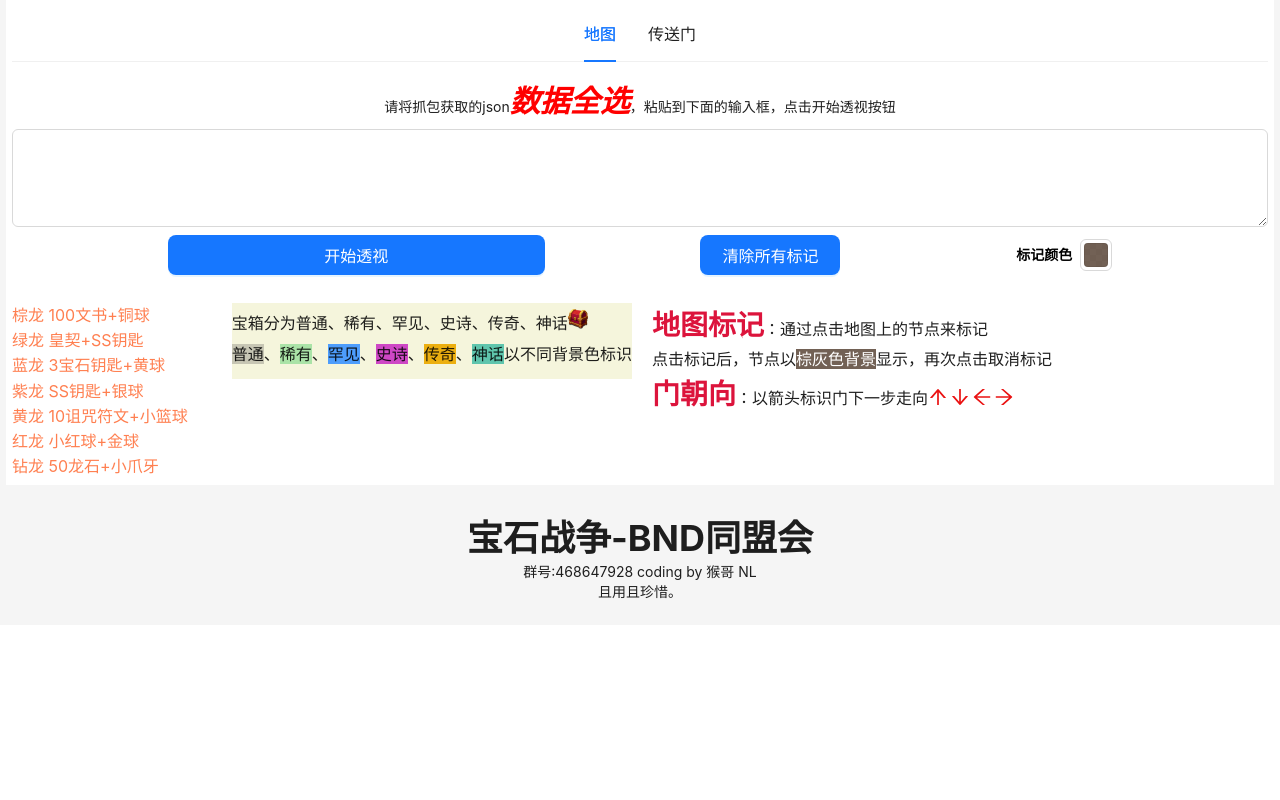
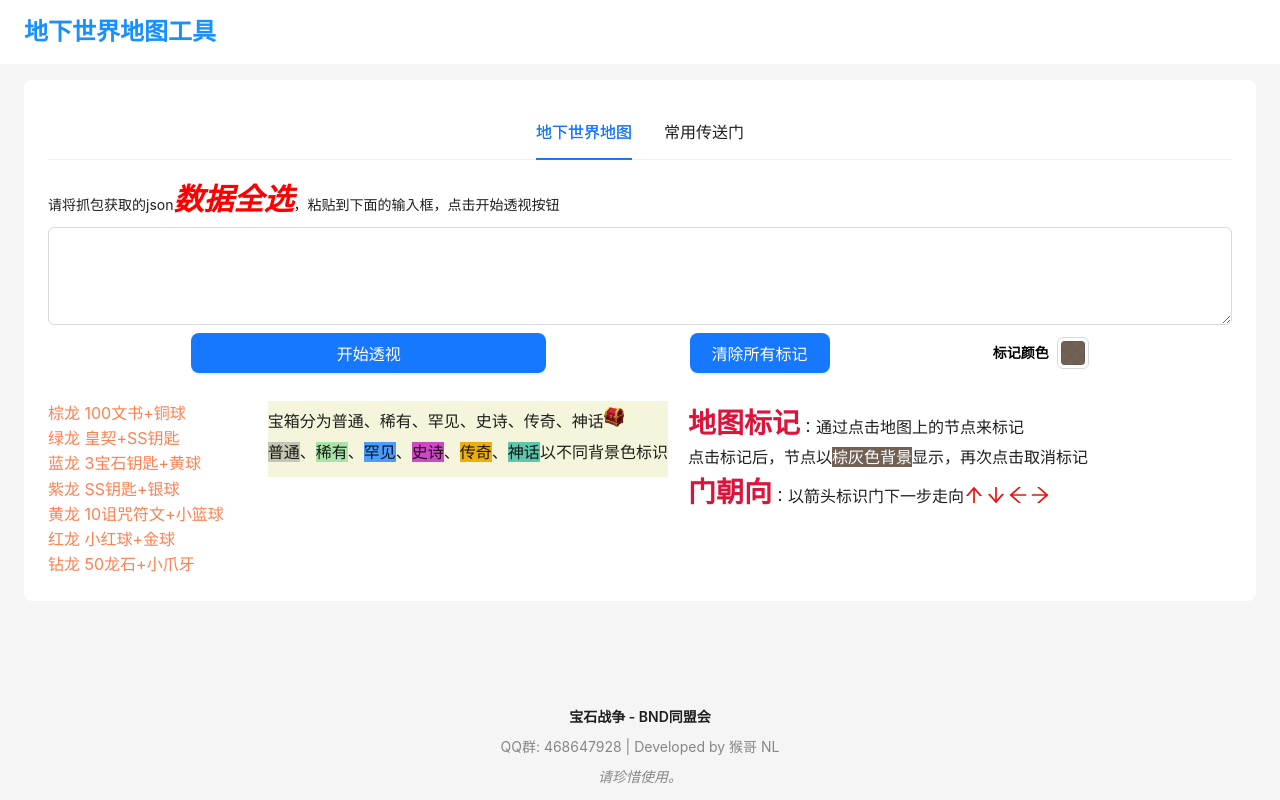
Before and after one commit to HeathWang/draw-underworld-map, a React (Create React App) app in the folder draw-map/: page / in a window 1280 px wide. Built offline with nearby package versions, Linux system fonts and the light colour scheme.

Commit message:
refactor: enhance App component structure and styling

```diff
--- a/draw-map/src/App.css
+++ b/draw-map/src/App.css
@@ -1,3 +1,34 @@
+/* Keep global styles if needed, otherwise remove */
+body {
+  margin: 0;
+  font-family: -apple-system, BlinkMacSystemFont, 'Segoe UI', 'Roboto', 'Oxygen',
+    'Ubuntu', 'Cantarell', 'Fira Sans', 'Droid Sans', 'Helvetica Neue',
+    sans-serif;
+  -webkit-font-smoothing: antialiased;
+  -moz-osx-font-smoothing: grayscale;
+}
+
+code {
+  font-family: source-code-pro, Menlo, Monaco, Consolas, 'Courier New',
+    monospace;
+}
+
+/* Styles for the main content area inside Content */
+.main-content-wrapper {
+  padding: 24px; /* Add internal padding */
+  border-radius: 8px; /* Optional: Add rounded corners */
+  min-height: 280px; /* Ensure it has some minimum height */
+  /* background is set inline via theme token */
+}
+
+/* Optional: Add specific styles for the Tabs if needed */
+.main-tabs .ant-tabs-tab {
+  /* Example: Increase tab font size */
+  /* font-size: 16px; */
+}
+
+/* Remove old styles that are no longer used */
+/*
 .App {
     text-align: center;
 }
@@ -31,3 +62,4 @@
     font-weight: bold;
     color: #ea1212;
 }
+*/
--- a/draw-map/src/App.tsx
+++ b/draw-map/src/App.tsx
@@ -1,56 +1,63 @@
 import React from 'react';
-import {Layout, Tabs, TabsProps, theme} from 'antd';
-import {useLocation, useNavigate} from 'react-router-dom';
+import { Layout, Tabs, TabsProps, theme, Typography, Space } from 'antd';
+// import { useLocation, useNavigate } from 'react-router-dom'; // Removed as they are not used
 import './App.css';
 import MapPage from "./pages/map";
 import LinksCollection from "./pages/linksCollection";
 
-const {Header, Content, Footer, Sider} = Layout;
+const { Header, Content, Footer } = Layout; // Removed Sider as it's not used
+const { Title, Text, Link } = Typography;
 
 const App: React.FC = () => {
     const {
-        token: {colorBgContainer},
+        token: { colorBgContainer, colorBgLayout }, // Use colorBgLayout for overall background
     } = theme.useToken();
 
-    const location = useLocation();
-    const navigator = useNavigate();
+    // const location = useLocation(); // Removed as they are not used
+    // const navigator = useNavigate(); // Removed as they are not used
 
     const items: TabsProps['items'] = [
         {
-            key: '1',
-            label: '地图',
-            children: <MapPage/>,
+            key: 'map', // Use meaningful keys
+            label: '地下世界地图', // Keep the more descriptive label
+            children: <MapPage />,
         },
         {
-            key: '2',
-            label: '传送门',
-            children: <LinksCollection/>,
+            key: 'links', // Use meaningful keys
+            label: '常用传送门',
+            children: <LinksCollection />,
         },
     ];
 
     return (
-        <Layout>
+        // Add minHeight for full viewport height and a subtle background
+        <Layout style={{ minHeight: '100vh', background: colorBgLayout }}>
+            {/* Optional Header */}
+            <Header style={{ display: 'flex', alignItems: 'center', background: colorBgContainer, padding: '0 24px', marginBottom: '16px' }}>
+                 {/* You can add a logo or title here if needed */}
+                 <Title level={3} style={{ color: '#1890ff', margin: 0 }}>地下世界地图工具</Title>
+            </Header>
 
-            <Content style={{margin: '0 6px'}}>
-                <div style={{padding: 6, textAlign: 'center', background: colorBgContainer}}>
+            {/* Add padding to the Content */}
+            <Content style={{ padding: '0 24px' }}>
+                 {/* Use className for styling instead of inline styles where possible */}
+                <div className="main-content-wrapper" style={{ background: colorBgContainer }}>
                     <Tabs
-                        defaultActiveKey="1"
+                        defaultActiveKey="map" // Update default key
                         items={items}
                         centered
                         size={"large"}
+                        className="main-tabs" // Add class for potential styling
                     />
                 </div>
             </Content>
-            <Footer style={{textAlign: 'center'}}>
-                <div className="global-footer">
-                    宝石战争-BND同盟会
-                </div>
-                <div>
-                    群号:468647928 coding by 猴哥 NL
-                </div>
-                <div>
-                    <span>且用且珍惜。</span>
-                </div>
+            {/* Redesigned Footer */}
+            <Footer style={{ textAlign: 'center', padding: '12px 24px', background: 'transparent' }}>
+                <Space direction="vertical" size="small">
+                    <Text strong>宝石战争 - BND同盟会</Text>
+                    <Text type="secondary">QQ群: 468647928 | Developed by 猴哥 NL</Text>
+                    <Text italic type="secondary">请珍惜使用。</Text>
+                </Space> {/* Add closing tag */}
             </Footer>
         </Layout>
     );
```
